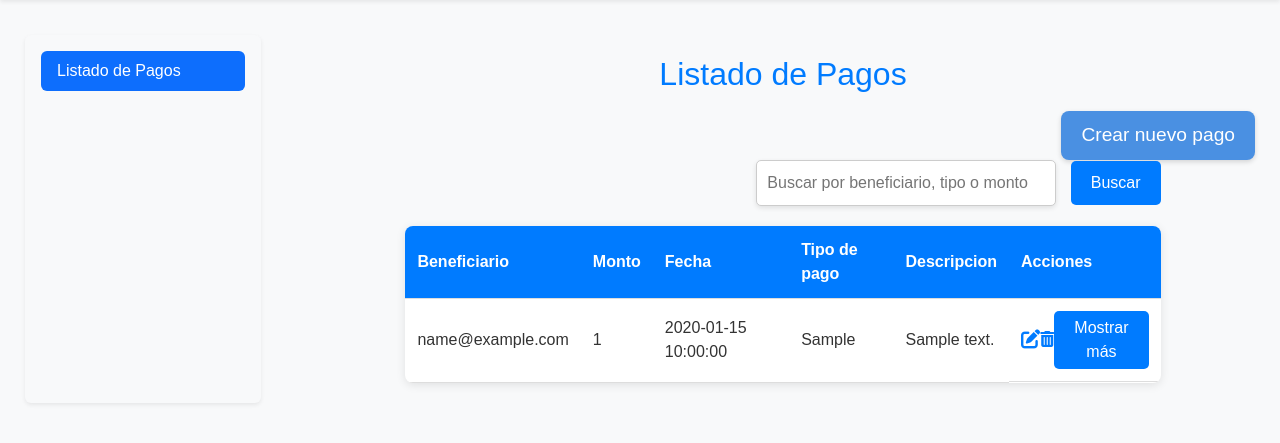
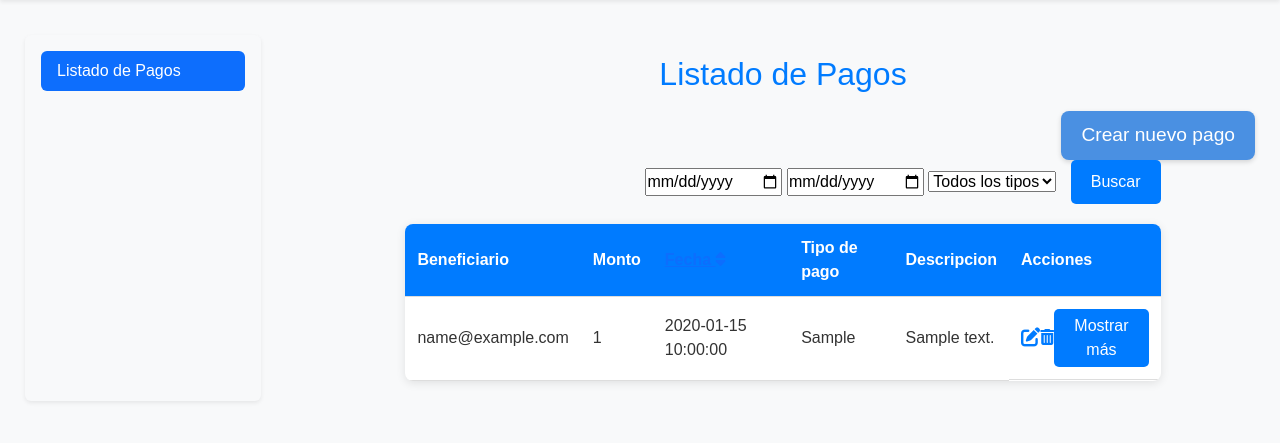
Before and after one commit to EzequielReale/Proyecto-De-Software-2024-CEDICA, a Flask app: page /registro_pagos/ in a window 1280 px wide. Shown: the part 60-503 px from the top of the page. Run offline with Flask 3, Linux system fonts and the light colour scheme; tables that the repository leaves empty hold one stand-in row (values such as "Sample post"); some libraries are stand-ins or nearby versions.

Commit message:
funcionalidad completa

```diff
--- a/admin/src/core/registro_pagos/__init__.py
+++ b/admin/src/core/registro_pagos/__init__.py
@@ -1,6 +1,7 @@
+from src.core.auth import User
 from src.core.database import db
-from src.core.registro_pagos.Pagos import Tipo_pago,Pago
-from src.core.auth import User
+from src.core.registro_pagos.Pagos import Pago, Tipo_pago
+
 
 
 def tipo_new(**kwargs):
@@ -21,10 +22,30 @@ def pago_create(**kwargs):
 
 
 
-def administracion_index():
-     """devuelvo todos los registros de pagos"""
-     pagos = Pago.query.all()
-     return pagos
+def administracion_index(request):
+    """devuelvo todos los registros de pagos con los filtros necesarios si lo requiere"""
+    fecha_inicio = request.args.get('fecha_inicio')
+    fecha_fin = request.args.get('fecha_fin')
+    tipo_pago = request.args.get('tipo_pago')
+
+    # consulta base
+    query = Pago.query
+
+    # filtrar por rango de fechas
+    if fecha_inicio:
+        query = query.filter(Pago.fecha_pago >= fecha_inicio)
+    if fecha_fin:
+        query = query.filter(Pago.fecha_pago <= fecha_fin)
+
+    # filtrar por tipo de pago
+    if tipo_pago and tipo_pago != "Todos los tipos":
+        print("tipo pago: ",tipo_pago)
+        query = query.join(Pago.tipo_pago).filter(Tipo_pago.tipo == tipo_pago)
+
+    pagos = query.all()
+    return pagos
+
+
 
 
 def administracion_destroy(id):
--- a/admin/src/web/controllers/registro_pagos.py
+++ b/admin/src/web/controllers/registro_pagos.py
@@ -1,18 +1,14 @@
-from flask import Blueprint
-from flask import render_template
-from flask import request,redirect, flash,url_for
+from flask import Blueprint, flash, redirect, render_template, request, url_for
 
-from flask import session
+from src.core import auth
 from src.core import registro_pagos
-from src.core import auth
-
 
 bp= Blueprint("registro_pagos",__name__,url_prefix="/registro_pagos")
 
 @bp.get("/")
 def index():
     """controlador listado, paso al template los pagos"""
-    pagos = registro_pagos.administracion_index()
+    pagos = registro_pagos.administracion_index(request)
     return render_template("registro_pagos/index.html",pagos=pagos)
 
 
--- a/admin/src/web/templates/registro_pagos/index.html
+++ b/admin/src/web/templates/registro_pagos/index.html
@@ -174,7 +174,19 @@ tr:last-child td {
  <!-- Buscador -->
  <div class="search-container">
     <form action="{{ url_for('registro_pagos.index') }}" method="GET">
-        <input type="text" name="search" placeholder="Buscar por beneficiario, tipo o monto">
+
+        <!-- Rango de fechas -->
+        <input type="date" name="fecha_inicio" placeholder="Fecha inicio">
+        <input type="date" name="fecha_fin" placeholder="Fecha fin">
+
+        <!-- Tipo de pago -->
+        <select name="tipo_pago">
+            <option value="">Todos los tipos</option>
+            <option value="Honorarios">Honorarios</option>
+            <option value="Proveedor">Proveedor</option>
+            <option value="Varios">Varios</option>
+        </select>
+
         <button type="submit">Buscar</button>
     </form>
 </div>
@@ -184,7 +196,12 @@ tr:last-child td {
             <tr>
                 <th>Beneficiario</th>
                 <th>Monto</th>
-                <th>Fecha</th>
+                <th>
+                    <a href="#" onclick="ordenarPorFecha()">Fecha
+                        <i id="orden-icon" class="fas fa-sort"></i> <!-- Icono que cambia al hacer clic -->
+                    </a>
+                </th>
+
                 <th>Tipo de pago</th>
                 <th>Descripcion</th>
                 <th>Acciones</th> <!-- Nueva columna para acciones -->
@@ -240,4 +257,42 @@ tr:last-child td {
 </script>
 
 
+
+<!--orden por fecha-->
+
+
+<script>
+    let ordenAscendente = true; // Variable que indica si el orden es ascendente
+
+    function ordenarPorFecha() {
+        const tabla = document.querySelector("table tbody");
+        const filas = Array.from(tabla.querySelectorAll("tr")).filter(fila => fila.id === ""); // Filtrar solo las filas principales, no las de detalles adicionales
+
+        // Ordenar las filas por fecha
+        filas.sort((a, b) => {
+            const fechaA = new Date(a.querySelector("td:nth-child(3)").innerText); // Obtener la fecha de la tercera columna
+            const fechaB = new Date(b.querySelector("td:nth-child(3)").innerText);
+
+            return ordenAscendente ? fechaA - fechaB : fechaB - fechaA; // Orden ascendente o descendente
+        });
+
+        // Actualizar el DOM con las filas ordenadas
+        filas.forEach(fila => tabla.appendChild(fila));
+
+        // Cambiar el icono de orden y alternar el orden
+        ordenAscendente = !ordenAscendente;
+        const icono = document.getElementById("orden-icon");
+        if (ordenAscendente) {
+            icono.classList.remove("fa-sort-down");
+            icono.classList.add("fa-sort-up");
+        } else {
+            icono.classList.remove("fa-sort-up");
+            icono.classList.add("fa-sort-down");
+        }
+    }
+</script>
+
+
+
+
 {% endblock %}
```
